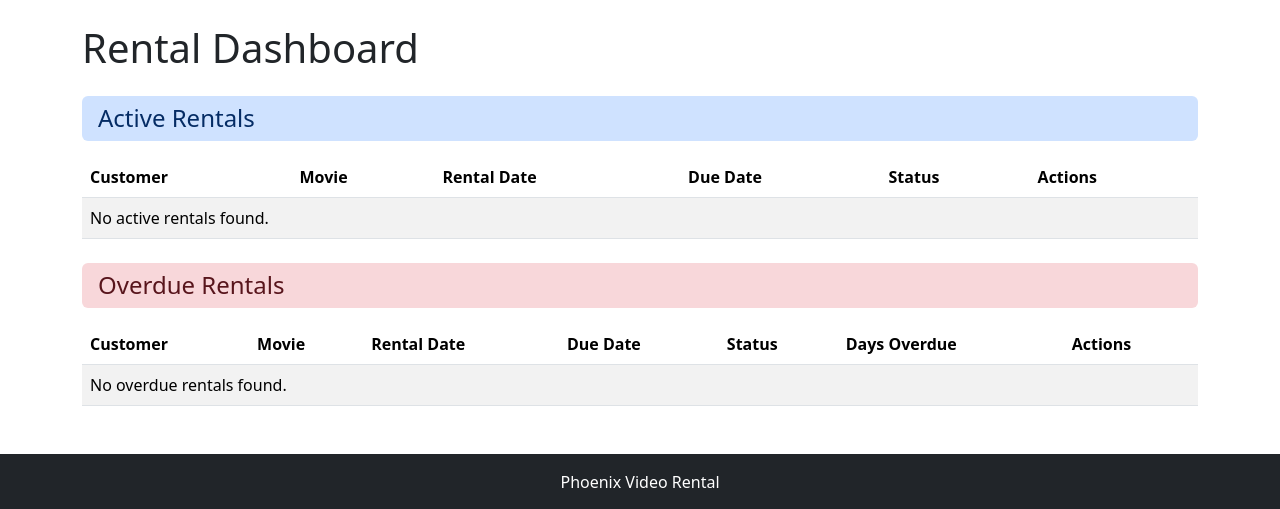
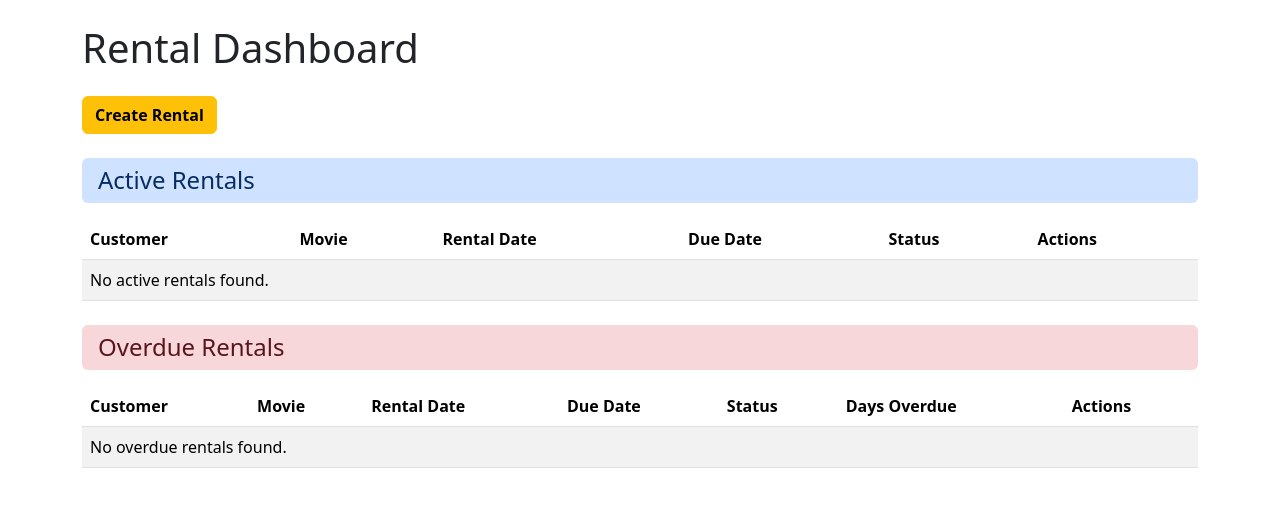
Before and after one commit to gilesf93/Phoenix-Video-Rental-G7, a Django app: page /rentals/staff/dashboard/ in a window 1280 px wide. Shown: the part 56-565 px from the top of the page. Run offline with Django 5.2, Linux system fonts and the light colour scheme; the visitor is signed in with stand-in values (Sample User, id 1); data that the repository does not hold is empty.

Commit message:
Add Create Rental button to staff dashboard

```diff
--- a/rentals/templates/rentals/staff_rental_dashboard.html
+++ b/rentals/templates/rentals/staff_rental_dashboard.html
@@ -4,6 +4,9 @@
 
 {% block content %}
 <h1 class="mb-4">Rental Dashboard</h1>
+<a href="{% url 'rentals:create_rental' %}" class="btn btn-warning fw-semibold mb-4">
+    Create Rental
+</a>
 
 <h2 class="h4 rounded bg-primary-subtle text-primary-emphasis px-3 py-2 mb-3">
     Active Rentals
```
